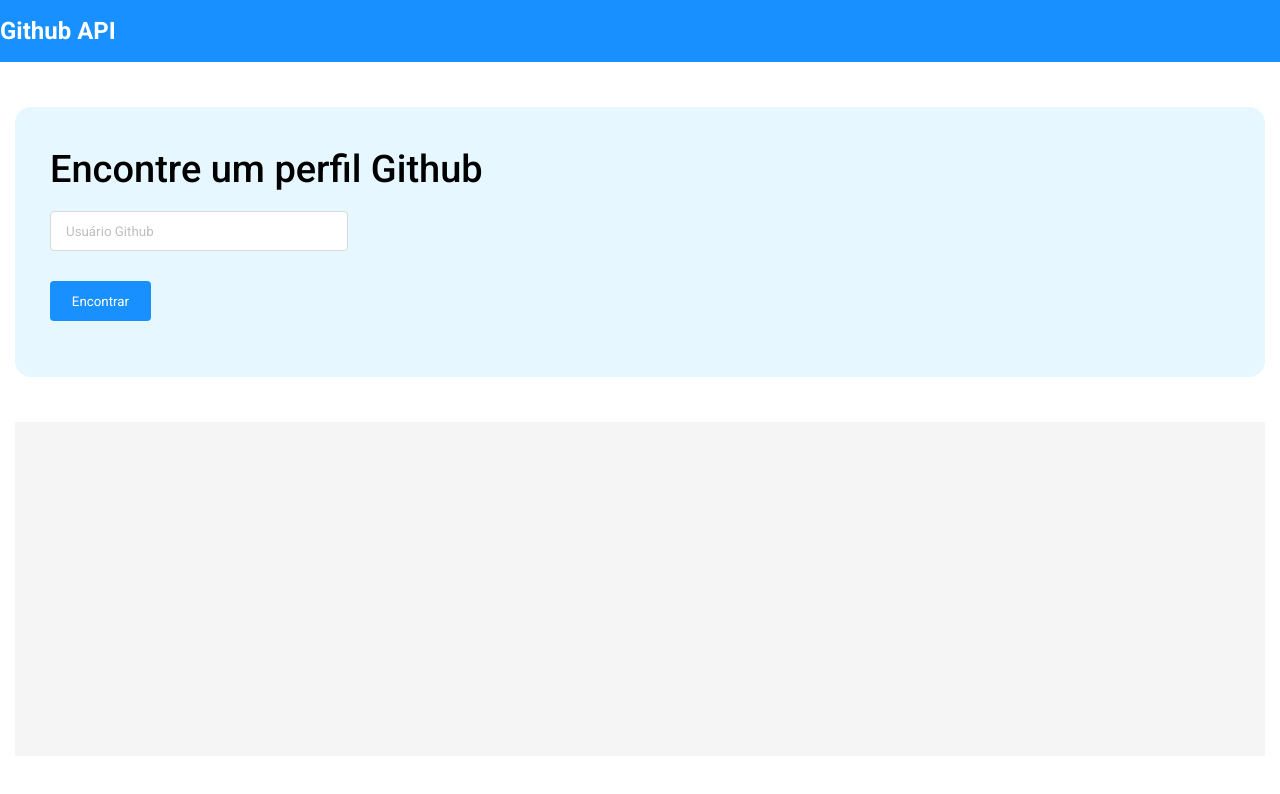
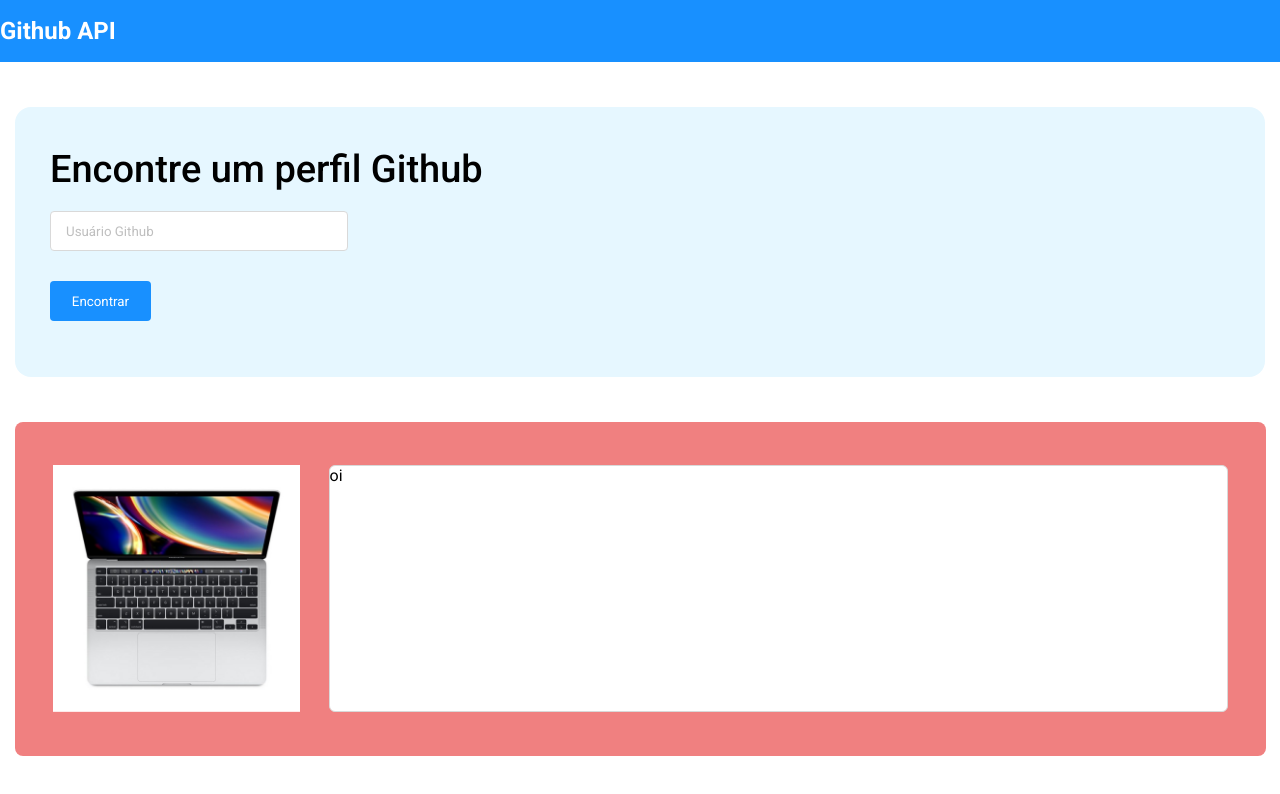
Before and after one commit to cauerg44/challenge-github-api, a React app: page /search/profile in a window 1280 px wide. Shown: the top 794 px of the page. Built offline with nearby package versions, Linux system fonts and the light colour scheme; the HTML template or start-up script is replaced by a standard one.

Commit message:
Shaping github card for while

```diff
--- a/src/components/CardResult/index.tsx
+++ b/src/components/CardResult/index.tsx
@@ -1,11 +1,17 @@
 import './styles.css'
+import auxImg from '../../assets/computer.png'
 
 export default function CardResult() {
 
     return (
-        <div className='github-profile-card-container github-profile-card'>
-            <div className='mt45'>
-                <img src="" alt="" />
+        <div className='github-profile-card-container github-profile-card mt45 mb45'>
+            <div className='aux-container dflex'>
+                <div className='profile-photo'>
+                    <img src={auxImg} alt="" />
+                </div>
+                <div className='informations-card'>
+                    oi
+                </div>
             </div>
         </div>
     )
--- a/src/components/CardResult/styles.css
+++ b/src/components/CardResult/styles.css
@@ -1,16 +1,45 @@
 .github-profile-card-container {
     width: 100%;
-    max-width: 1250px;
+    max-width: 1251px;
     margin: 0 auto;
 }
 
 .github-profile-card {
-    background-color: var(--color-bg-tertiary);
+    background-color: lightcoral;
+    /* background-color: var(--color-bg-tertiary); */
     width: 100%;
     height: 334px;
+    border-radius: 8px;
+}
 
+.aux-container {
+    padding: 43px 38px;
 }
+
+.profile-photo img {
+    width: 247px;
+    height: 247px;
+}
+
+.informations-card {
+    width: 902px;
+    height: 247px;
+    margin-left: 29px;
+    border-radius: 6px;
+    border: 1px solid var(--color-border-primary);
+    background-color: var(--color-bg-quartenary);
+}
+
+/* auxiliary classes */
 
 .mt45 {
     margin-top: 45px;
 }
+
+.mb45 {
+    margin-bottom: 45px;
+}
+
+.dflex {
+    display: flex;
+}
--- a/src/index.css
+++ b/src/index.css
@@ -4,6 +4,7 @@
   --color-bg-primary: #1890FF;
   --color-bg-secondary: #E6F7FF;
   --color-bg-tertiary: #F5F5F5;
+  --color-bg-quartenary: #FFFFFF;
 
   --color-border-primary: #D9D9D9;
 
--- /dev/null
+++ b/src/models/user.ts
@@ -0,0 +1,6 @@
+export type UserDTO = {
+    avatar_url: string
+    followers: number
+    login: string
+    location: string
+}
```
Also changed, not shown: src/assets/computer.png (added).
